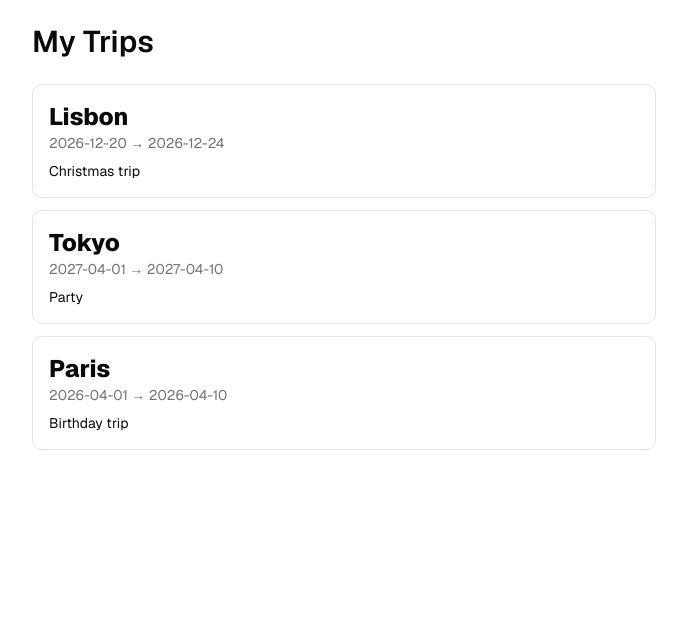
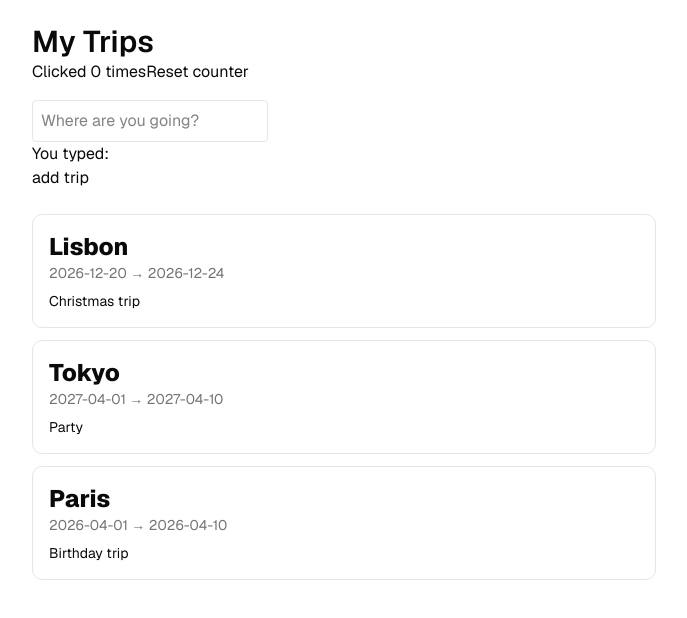
Before and after one commit to WillWan728/Holiday-Planner, a Next.js app: page / in a window 1280 px wide. Shown: the top 618 px of the page, without its empty margins (296-983 px from the left). Built offline with nearby package versions, Linux system fonts and the light colour scheme.

Commit message:
added counter and message box

```diff
--- a/app/page.tsx
+++ b/app/page.tsx
@@ -1,4 +1,7 @@
+"use client";  // use browser
+import { useState } from "react";
 import type { Trip } from "@/lib/types";
+
 
 const sampleTrips: Trip[] = [
   { id: "1", destination: "Lisbon", startDate: "2026-12-20", endDate: "2026-12-24", notes: "Christmas trip" },
@@ -7,12 +10,39 @@ const sampleTrips: Trip[] = [
 ];
 
 export default function Home() {
+  const [count, setCount] = useState(0);
+  const [trips, setTrips] = useState(sampleTrips);
+  const [destination, setDestination] = useState("");
+
+  function addTrip() {
+    if (destination === "") return;
+    const newTrip: Trip = {
+      id: crypto.randomUUID(),
+      destination: destination,
+      startDate: "2027-01-01",
+      endDate: "2027-01-07",
+    };
+    setTrips([...trips, newTrip]);
+    setDestination("");
+  }
+
   return (
     <main className="mx-auto w-full max-w-2xl p-6">
       <h1 className="text-3xl font-semibold">My Trips</h1>
+      <button onClick={() => setCount(count + 1)}>Clicked {count} times</button>
+      <button onClick={() => setCount(0)}>Reset counter</button>
+
+      <input
+        className="mt-4 block rounded border p-2"
+        placeholder="Where are you going?"
+        value={destination}
+        onChange={(e) => setDestination(e.target.value)}
+      />
+      <p>You typed: {destination}</p>
+      <button onClick={() => addTrip()}> add trip</button>
 
       <ul className="mt-6 space-y-3">
-        {sampleTrips.map((trip) => (
+        {trips.map((trip) => (
           <li key={trip.id} className="rounded-lg border p-4">
             <h2 className="text-2xl font-extrabold">{trip.destination}</h2>
             <p className="text-sm text-muted-foreground">
```
